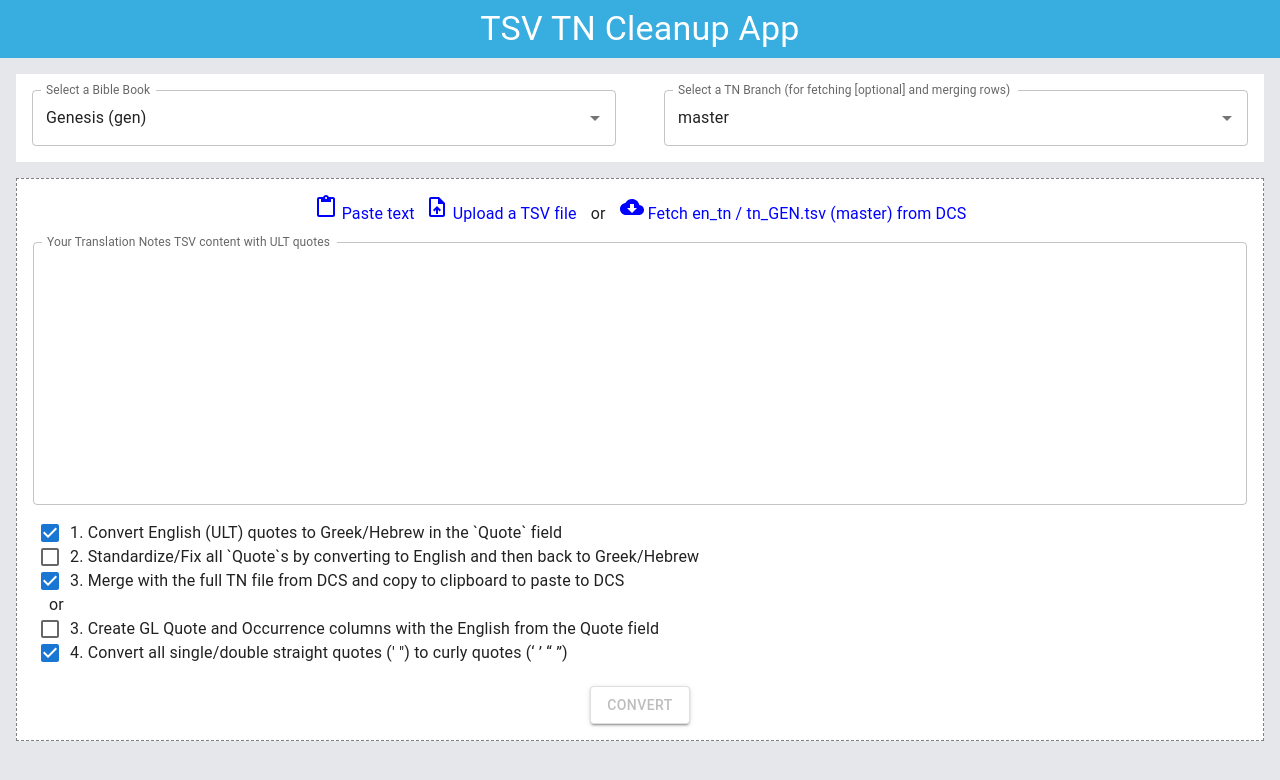
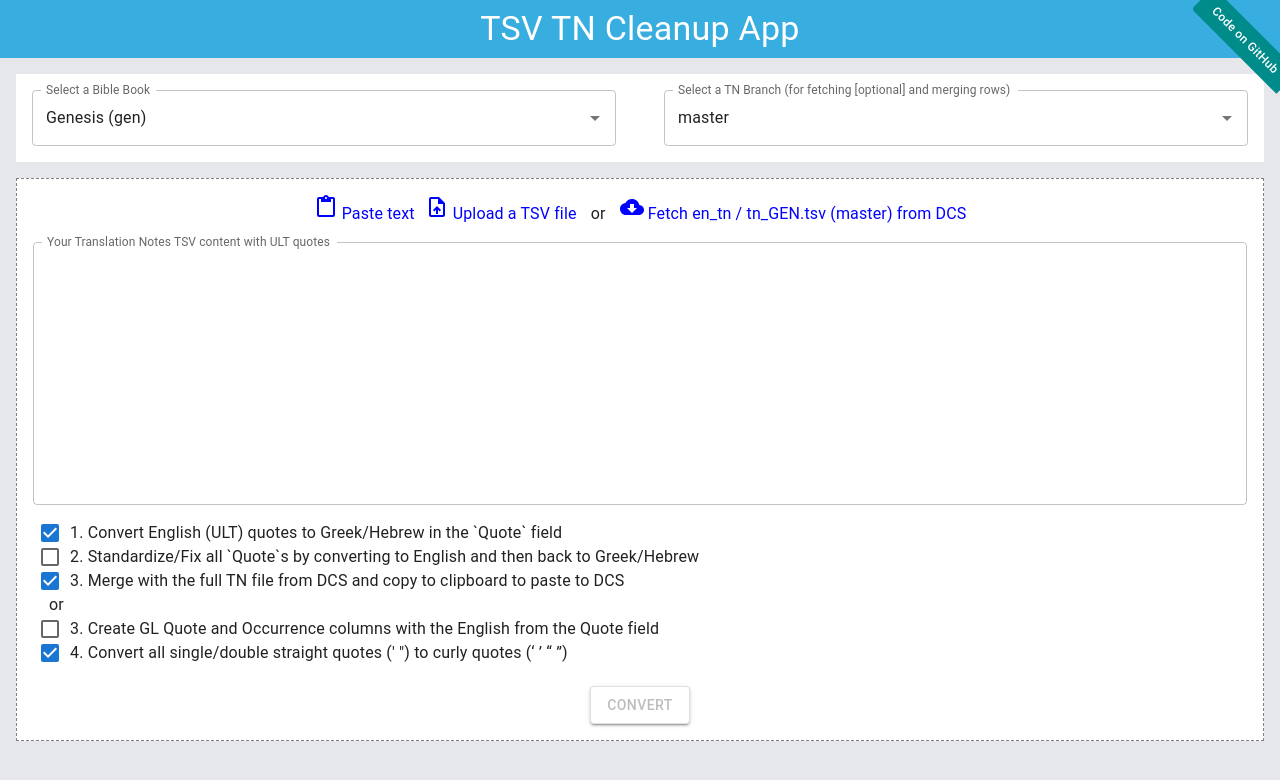
Before and after one commit to unfoldingWord/tsv7-tn-cleanup-app, a React (Vite) app: page / in a window 1280 px wide. Shown: the top 780 px of the page. Built offline with nearby package versions, Linux system fonts and the light colour scheme; no server answers.

Commit message:
Adds Github banner

```diff
--- a/src/components/AppHeader.jsx
+++ b/src/components/AppHeader.jsx
@@ -8,6 +8,27 @@
   return (
     <Typography variant="h4" sx={{ backgroundColor: '#38ADDF', color: '#FFF', padding: 1, textAlign: 'center' }}>
       TSV TN Cleanup App{server != 'PROD' ? ` (${server})` : ''}
+      <a
+        href="https://github.com/unfoldingWord/tsv7-tn-cleanup-app"
+        target="_blank"
+        rel="noopener noreferrer"
+        style={{
+          position: 'absolute',
+          top: '25px',
+          right: '-25px',
+          backgroundColor: 'darkcyan',
+          color: '#fff',
+          padding: '8px 16px',
+          fontSize: '12px',
+          textDecoration: 'none',
+          transform: 'rotate(45deg)',
+          transformOrigin: 'center',
+          zIndex: 1000,
+          borderRadius: '0 0 0 4px',
+        }}
+      >
+        Code on GitHub
+      </a>
     </Typography>
   );
 };
```
